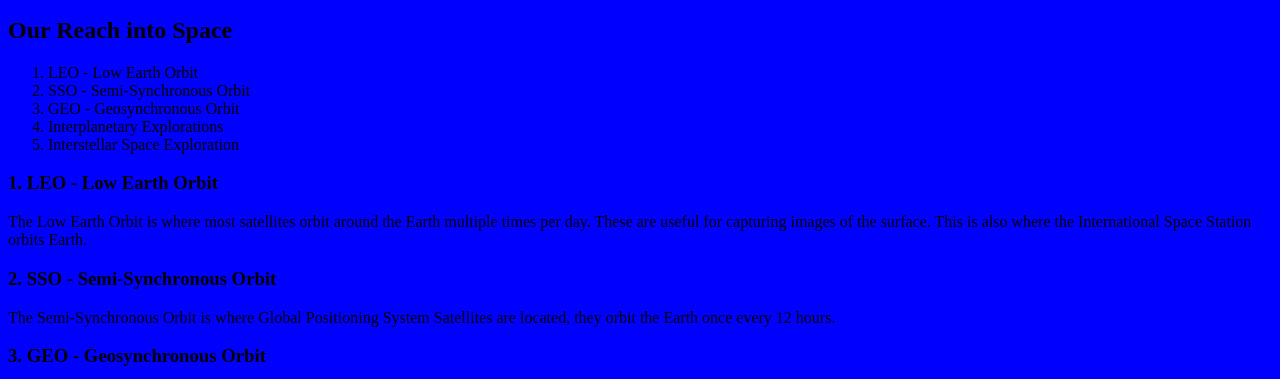
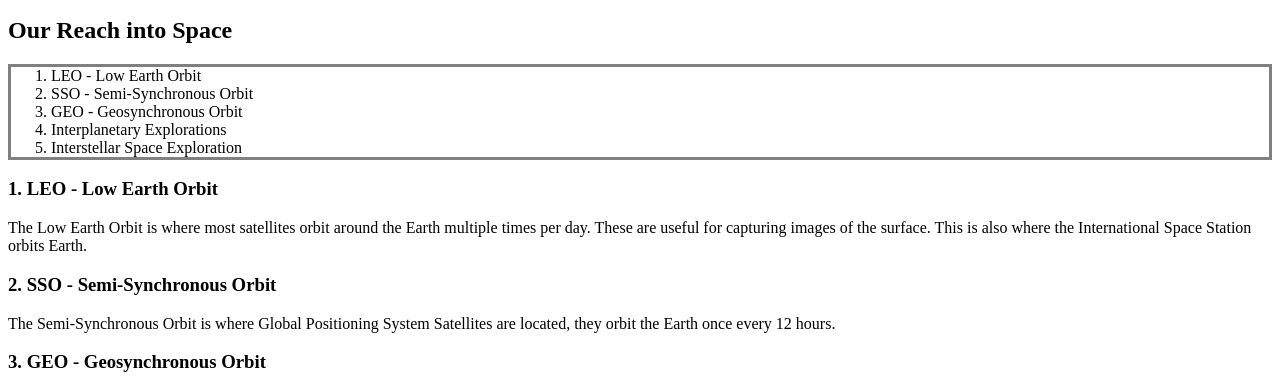
Before and after one commit to BrightSlap/BrightSlap.github.io, a plain HTML site: page index.html in a window 1280 px wide. Shown: the part 421-800 px from the top of the page. Drawn offline with Linux system fonts and the light colour scheme.

Commit message:
testing css file

```diff
--- a/random.css
+++ b/random.css
@@ -1,3 +1,4 @@
-body {
-	background: blue;
+ol {
+	border-style: solid;
+	border-color: grey;
 }
```
